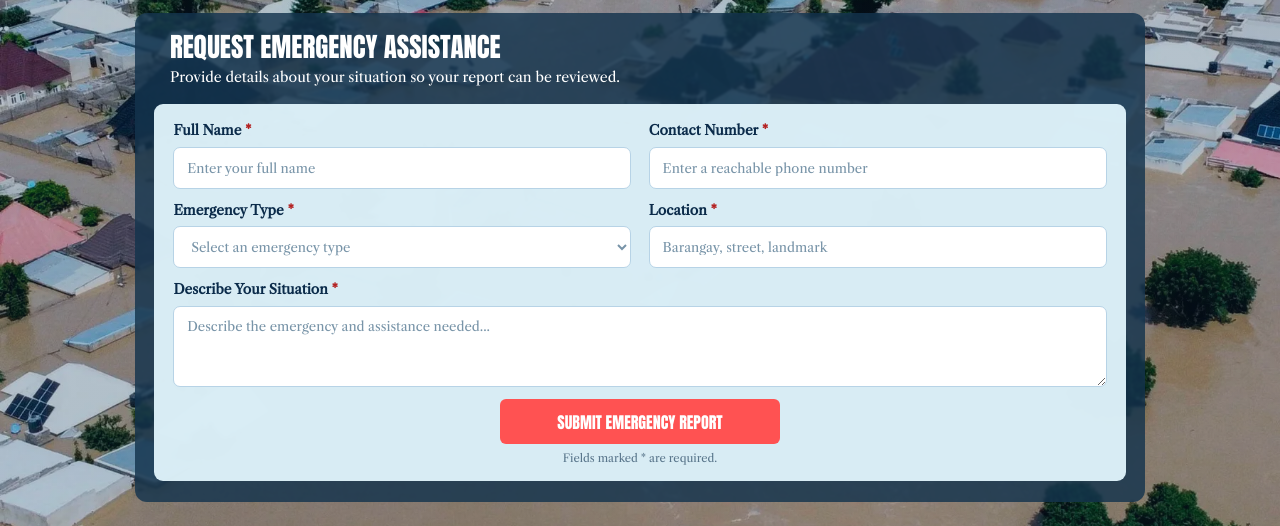
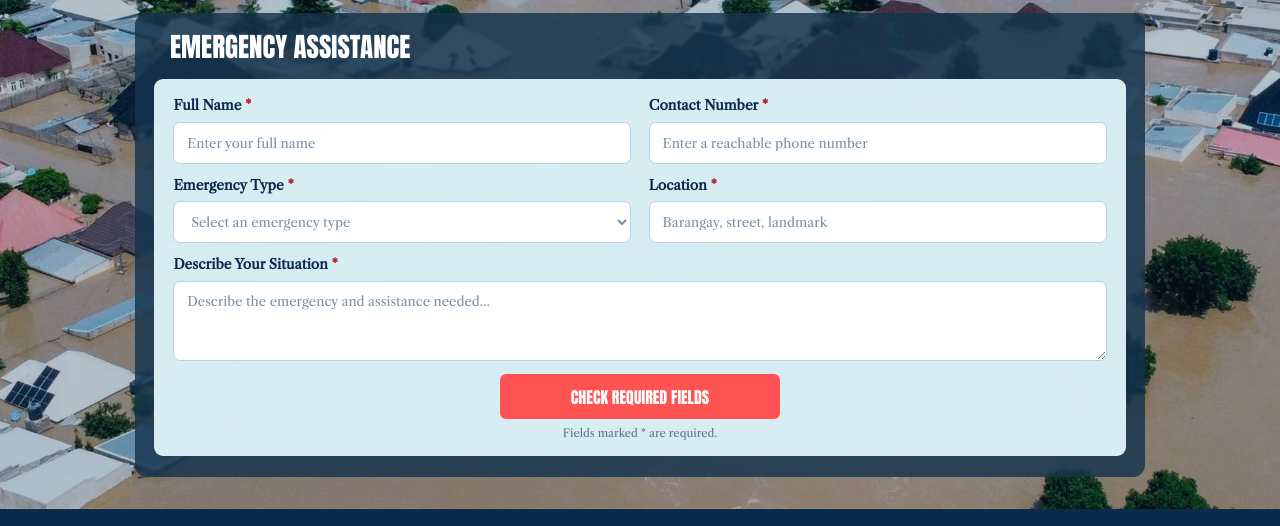
Before and after one commit to Ssennnnn/Agos, a plain HTML site: page emergency.html in a window 1280 px wide. Shown: the part 398-924 px from the top of the page. Drawn offline with nearby package versions, Linux system fonts and the light colour scheme.

Commit message:
Revise emergency assistance form and button
Updated the emergency assistance form to clarify that it is not connected to emergency services. Changed the submit button to check required fields instead of submitting the report.

```diff
--- a/emergency.html
+++ b/emergency.html
@@ -7,7 +7,7 @@
 
   <title>Emergency | AGOS</title>
 
-  <meta name="description" content="In an emergency, call 911 and follow instructions from authorities. Submit an emergency assistance report to AGOS.">
+  <meta name="description" content="In an emergency, call 911 and follow instructions from authorities. The emergency assistance form is not connected to emergency services and does not send reports.">
 
   <link rel="preconnect" href="https://fonts.googleapis.com">
   <link rel="preconnect" href="https://fonts.gstatic.com" crossorigin>
@@ -71,16 +71,11 @@
 
         <div class="assistance-heading">
           <h2 id="assistance-title">
-            Request Emergency Assistance
+            Emergency Assistance
           </h2>
-
-          <p>
-            Provide details about your situation so your report
-            can be reviewed.
-          </p>
         </div>
 
-        <form class="emergency-form" action="#" method="post" novalidate>
+        <div class="emergency-form" role="form" aria-label="Emergency assistance request">
 
           <div class="form-field">
             <label for="full-name">
@@ -170,18 +165,18 @@
 
           <div class="form-submit">
 
-            <button class="btn-submit-report" type="submit">
-              Submit Emergency Report
+            <button class="btn-submit-report" type="button">
+              Check Required Fields
             </button>
 
             <p class="form-note">
               Fields marked * are required.
             </p>
+            <p class="form-status" role="status" aria-live="polite" hidden></p>
 
           </div>
 
-        </form>
-
+        </div>
       </section>
 
     </div>
@@ -247,3 +242,8 @@
 
 </body>
 </html>
+
+  <script src="script.js"></script>
+
+</body>
+</html>
```
